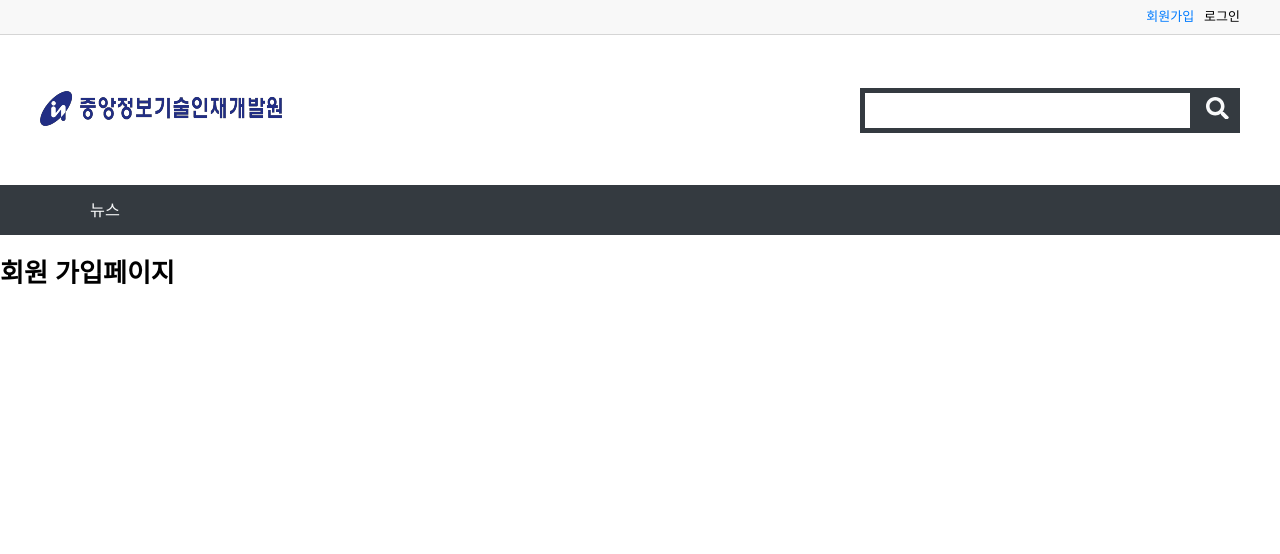
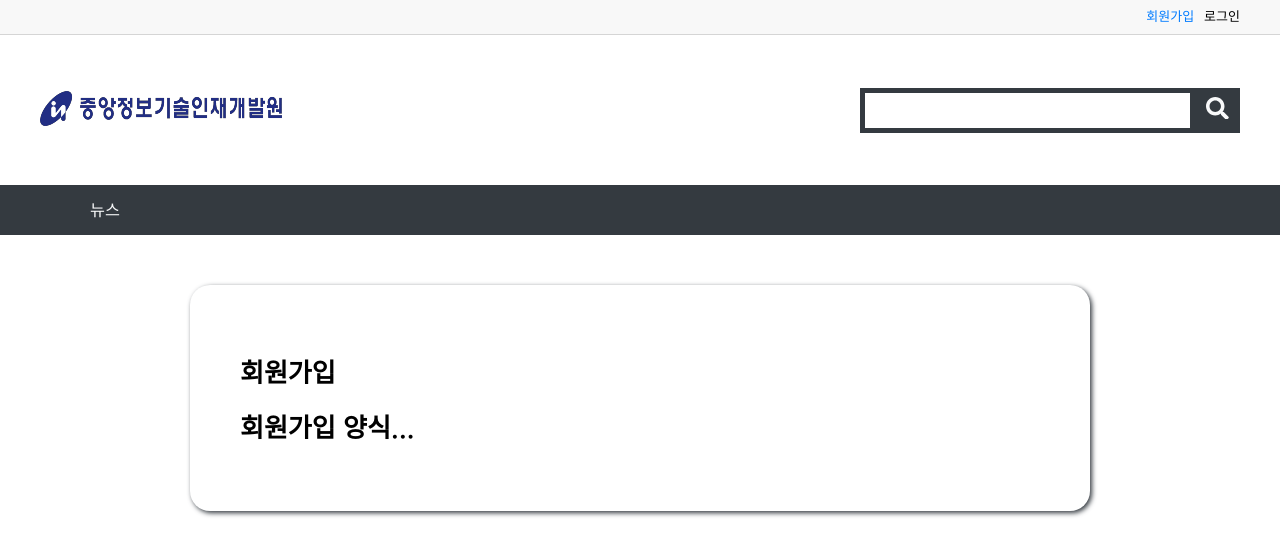
Before and after one commit to tjtnwhd/react_project, a React (Create React App) app: page /member/join in a window 1280 px wide. Shown: the top 554 px of the page. Built offline with nearby package versions, Linux system fonts and the light colour scheme.

Commit message:
회원 가입 페이지 구성중

```diff
--- /dev/null
+++ b/src/commons/components/LayoutBox.js
@@ -0,0 +1,13 @@
+import styled from 'styled-components';
+import { color } from '../../styles/color';
+
+const { dark } = color;
+
+export const OuterBox = styled.div`
+  max-width: 900px;
+  min-width: 700px;
+  padding: 50px;
+  border-radius: 20px;
+  box-shadow: 2px 2px 5px ${dark};
+  margin: 50px auto;
+`;
--- /dev/null
+++ b/src/commons/components/TitleBox.js
@@ -0,0 +1,3 @@
+import styled from 'styled-components';
+
+export const MainTitle = styled.h1``;
--- /dev/null
+++ b/src/member/components/JoinForm.js
@@ -0,0 +1,6 @@
+import React from 'react';
+
+const JoinForm = () => {
+  return <h1>회원가입 양식...</h1>;
+};
+export default React.memo(JoinForm);
--- a/src/member/pages/Join.js
+++ b/src/member/pages/Join.js
@@ -1,6 +1,23 @@
 import React from 'react';
+import { Helmet } from 'react-helmet-async';
+import JoinForm from '../components/JoinForm';
+import { useTranslation } from 'react-i18next';
+import { OuterBox } from '../../commons/components/LayoutBox';
+
 const Join = () => {
-  return <h1>회원 가입페이지</h1>;
+  const { t } = useTranslation();
+
+  return (
+    <>
+      <Helmet>
+        <title>{t('회원가입')}</title>
+      </Helmet>
+      <OuterBox>
+        <h1>{t('회원가입')}</h1>
+        <JoinForm />
+      </OuterBox>
+    </>
+  );
 };
 
 export default React.memo(Join);
```
